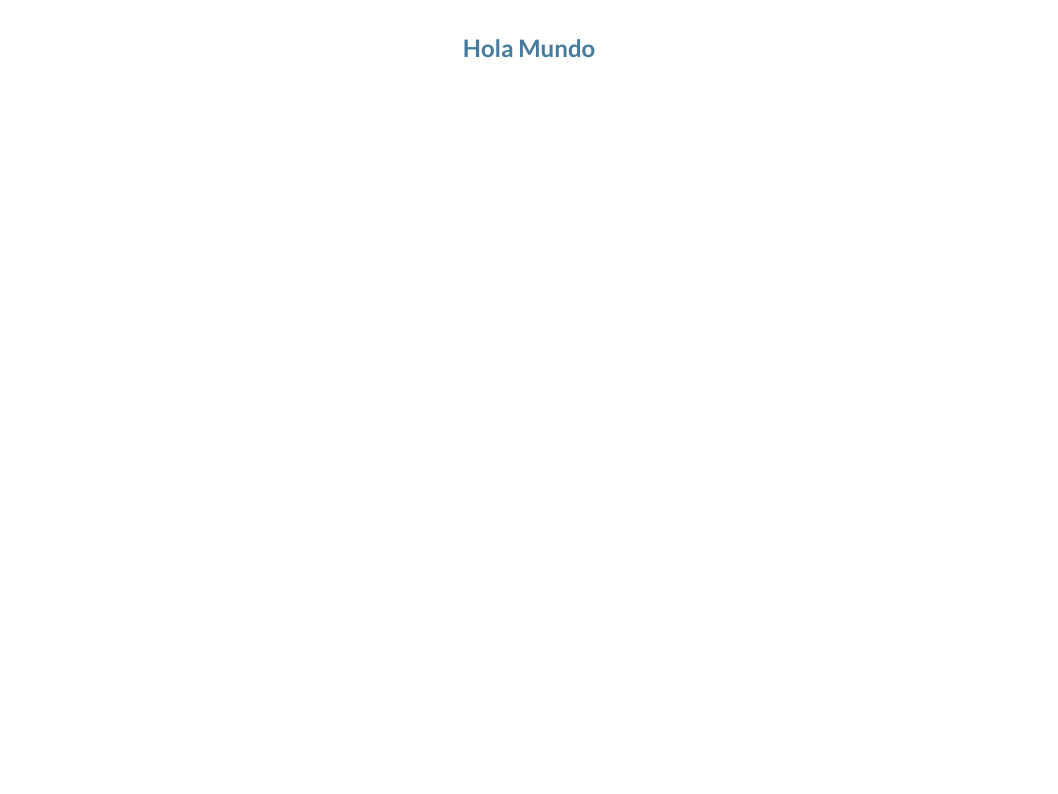
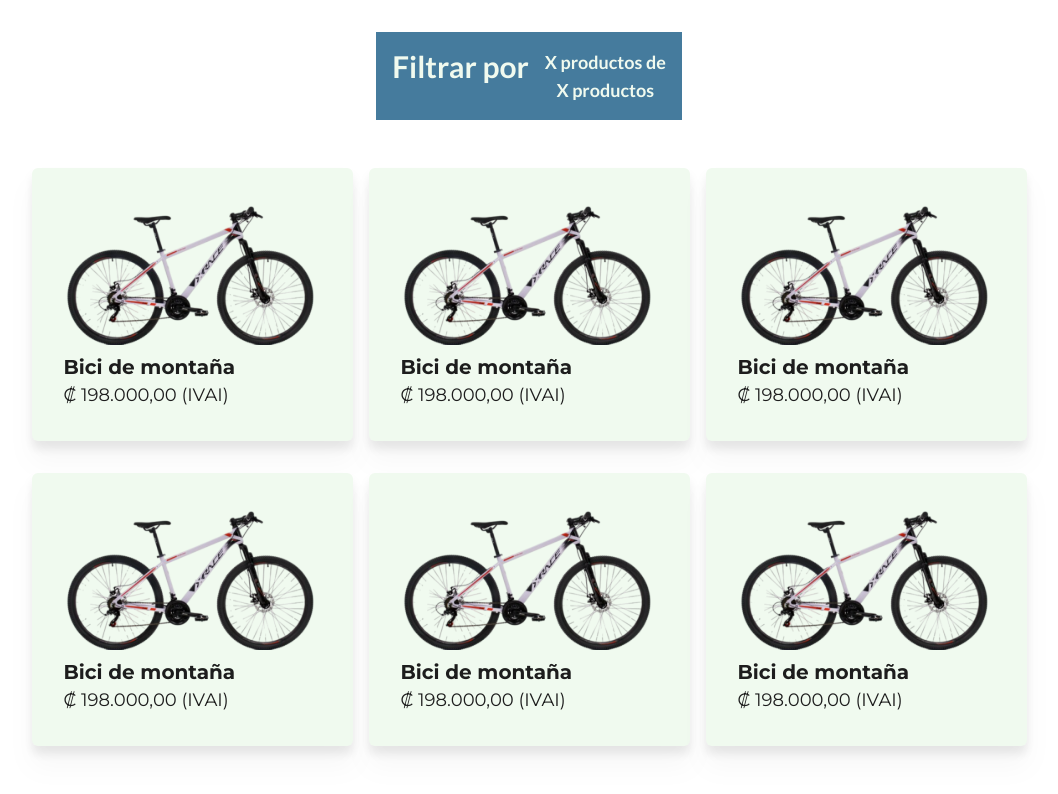
Before and after one commit to zenith-group-2024/CicloHidalgo-Desarrollo, a React (Vite) app: page / in a window 1280 px wide. Shown: the top 794 px of the page, without its empty margins (111-1169 px from the left). Built offline with nearby package versions, Linux system fonts and the light colour scheme.

Commit message:
Creacion de componente de card

```diff
--- a/package.json
+++ b/package.json
@@ -10,6 +10,7 @@
     "preview": "vite preview"
   },
   "dependencies": {
+    "framer-motion": "^11.5.2",
     "react": "^18.3.1",
     "react-dom": "^18.3.1"
   },
--- a/src/App.jsx
+++ b/src/App.jsx
@@ -2,15 +2,14 @@ import { useState } from 'react'
 import reactLogo from './assets/react.svg'
 import viteLogo from '/vite.svg'
 import './App.css'
+import Productos from './Pages/Productos'
 
 function App() {
   const [count, setCount] = useState(0)
 
   return (
     <>
-      <h1 className="text-2xl font-black font-secondary text-blue ">
-      Hola Mundo
-    </h1>
+    <Productos></Productos>
     </>
   )
 }
--- /dev/null
+++ b/src/Components/Card.jsx
@@ -0,0 +1,16 @@
+import React from "react";
+export const Card = (props) =>{
+return(
+    <div className=" container mx-auto p-8  drop-shadow-xl rounded-md bg-[#F0FAEF] ">
+    <img src={props.img} alt="" />
+    <div className=" text-left">
+    <h1 className=" font-primary font-semibold text-xl text-black"> {props.title}</h1>
+    <h2 className=" font-primary  font-light text-lg text-black"> {props.precio} </h2>
+
+    </div>
+
+    </div>
+);
+
+
+};export default Card
--- /dev/null
+++ b/src/Components/MenuDelFiltro.jsx
@@ -0,0 +1,4 @@
+import React from "react";
+const menuFiltro =({options, }){
+
+}
--- /dev/null
+++ b/src/Pages/Productos.jsx
@@ -0,0 +1,55 @@
+import React from "react";
+import Card from "../Components/Card";
+import BiciImagen from "../assets/Bici_ejemplo.svg";
+import { motion } from "framer-motion";
+export function Productos() {
+    return (
+        <div className=" grid grid-cols-1 gap-8 mx-auto">
+            <div className="container  mx-auto max-w-fit bg-blue p-4 mb-4  ">
+                <div className="text-left flex gap-4">
+                    <h1 className=" font-secondary font-bold text-3xl text-white">Filtrar por </h1>
+                    <p className=" font-secondary font-bold text-lg text-white text-center">X productos de <br /> X productos</p>
+                </div>
+            </div>
+            <div className="grid grid-cols-3 gap-4 mx-auto">
+                <Card
+                    title="Bici de montaña"
+                    precio="₡ 198.000,00 (IVAI) "
+                    img={BiciImagen}
+
+                />
+                <Card
+                    title="Bici de montaña"
+                    precio="₡ 198.000,00 (IVAI) "
+                    img={BiciImagen}
+
+                />
+                <Card
+                    title="Bici de montaña"
+                    precio="₡ 198.000,00 (IVAI) "
+                    img={BiciImagen}
+                />
+            </div>
+            <div className="grid grid-cols-3 gap-4 mx-auto">
+                <Card
+                    title="Bici de montaña"
+                    precio="₡ 198.000,00 (IVAI) "
+                    img={BiciImagen}
+
+                />
+                <Card
+                    title="Bici de montaña"
+                    precio="₡ 198.000,00 (IVAI) "
+                    img={BiciImagen}
+
+                />
+                <Card
+                    title="Bici de montaña"
+                    precio="₡ 198.000,00 (IVAI) "
+                    img={BiciImagen}
+                />
+            </div>
+        </div>
+
+    )
+} export default Productos;
```
Also changed, not shown: src/assets/Bici_ejemplo.svg (added), 1 other file (tests, documents, lock files or other folders).
